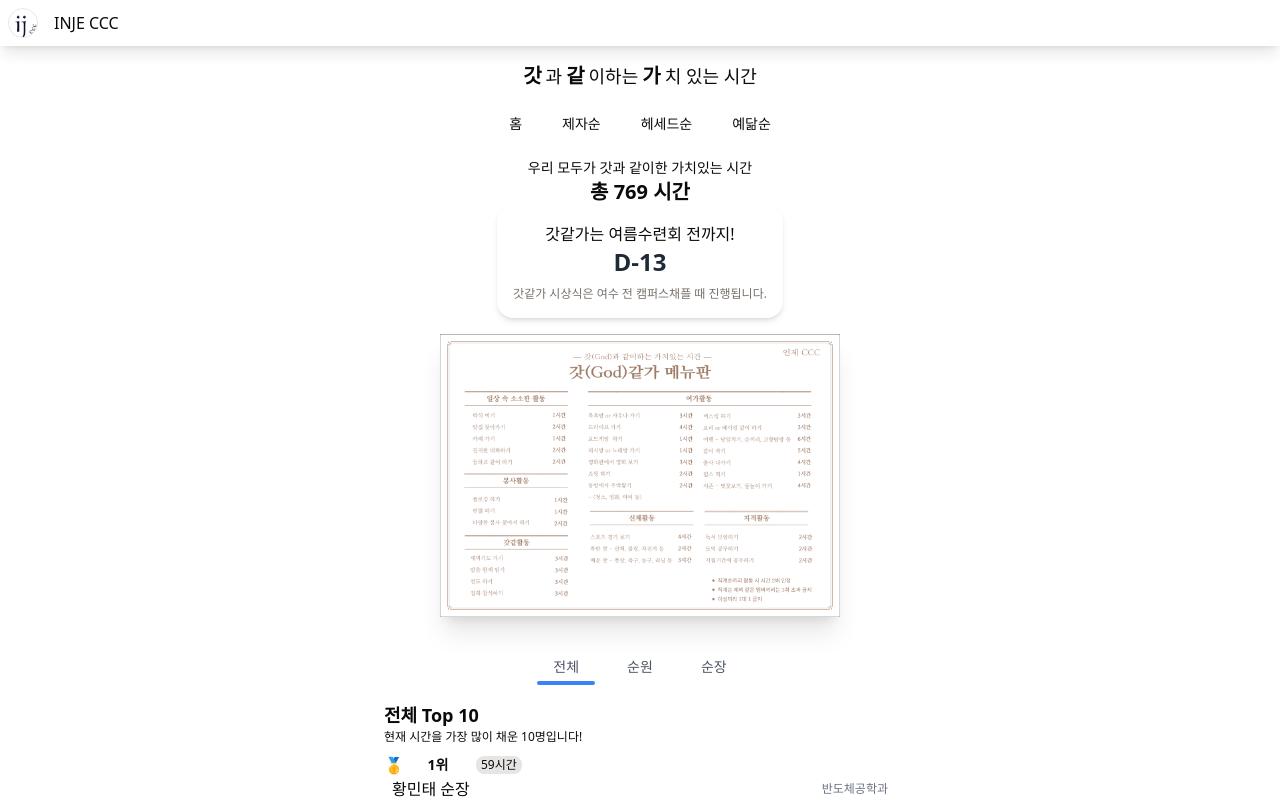
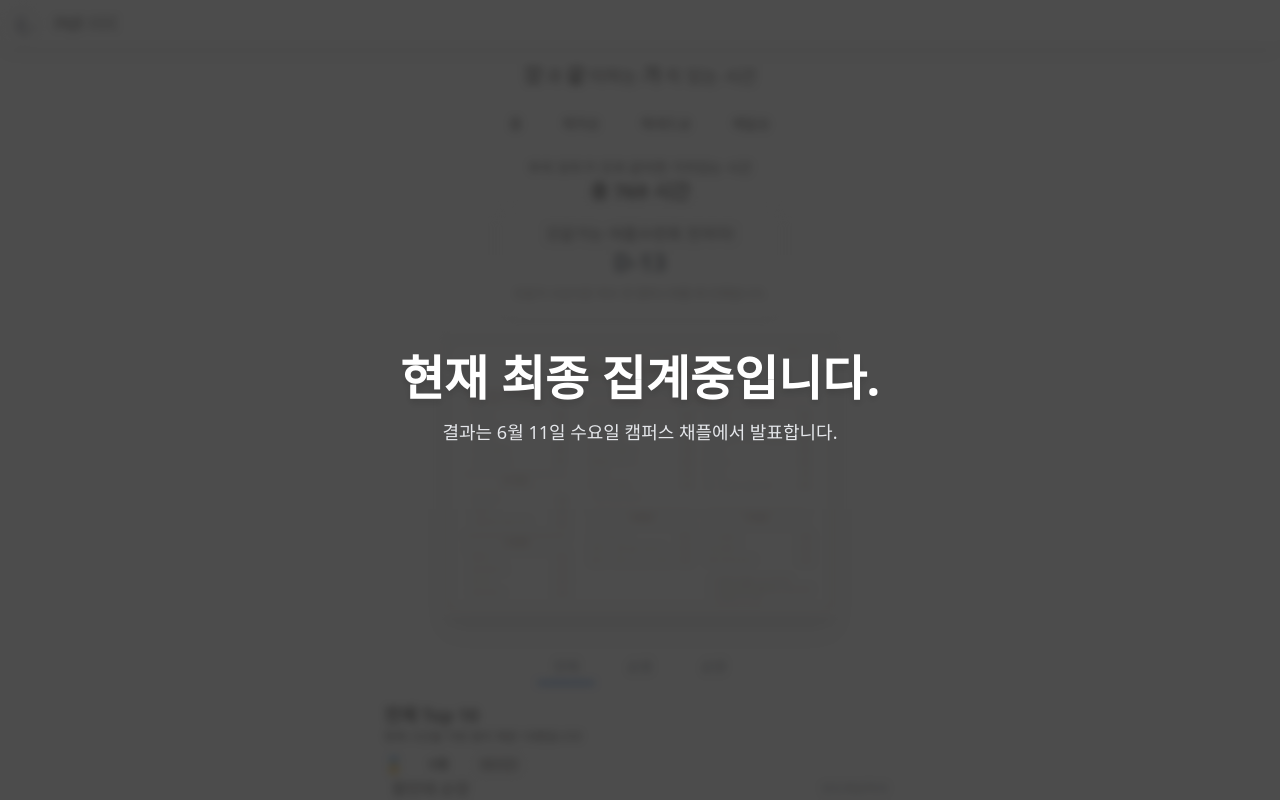
Before and after one commit to KJWGarden/InjeCCC, a Next.js app: page / in a window 1280 px wide. Shown: the top 800 px of the page. Built offline with nearby package versions, Linux system fonts and the light colour scheme.

Commit message:
Finalizing 최종 집계가림

```diff
--- a/app/page.tsx
+++ b/app/page.tsx
@@ -8,8 +8,16 @@ import TotalCal from "@/components/total";
 
 export default function HomeClient() {
   const [activeTab, setActiveTab] = useState("home");
+  const [isFinalizing] = useState(true);
   return (
-    <div className="overflow-y-scroll">
+    <div className="overflow-y-scroll relative min-h-screen">
+      <div
+        className={
+          isFinalizing
+            ? "pointer-events-none filter blur-sm opacity-40 select-none"
+            : ""
+        }
+      >
         <Header />
         <div className="w-full h-full">
           <div className="flex justify-center items-baseline gap-1 pt-4">
@@ -32,5 +40,16 @@ export default function HomeClient() {
           </div>
         </div>
       </div>
+      {isFinalizing && (
+        <div className="fixed inset-0 z-50 flex flex-col items-center justify-center bg-black bg-opacity-70">
+          <div className="text-3xl md:text-5xl font-bold text-white drop-shadow-lg text-center">
+            현재 최종 집계중입니다.
+          </div>
+          <div className="text-lg text-gray-200 mt-4 text-center">
+            결과는 6월 11일 수요일 캠퍼스 채플에서 발표합니다.
+          </div>
+        </div>
+      )}
+    </div>
   );
 }
```
Lines whose indentation alone changed are shown as unchanged.
